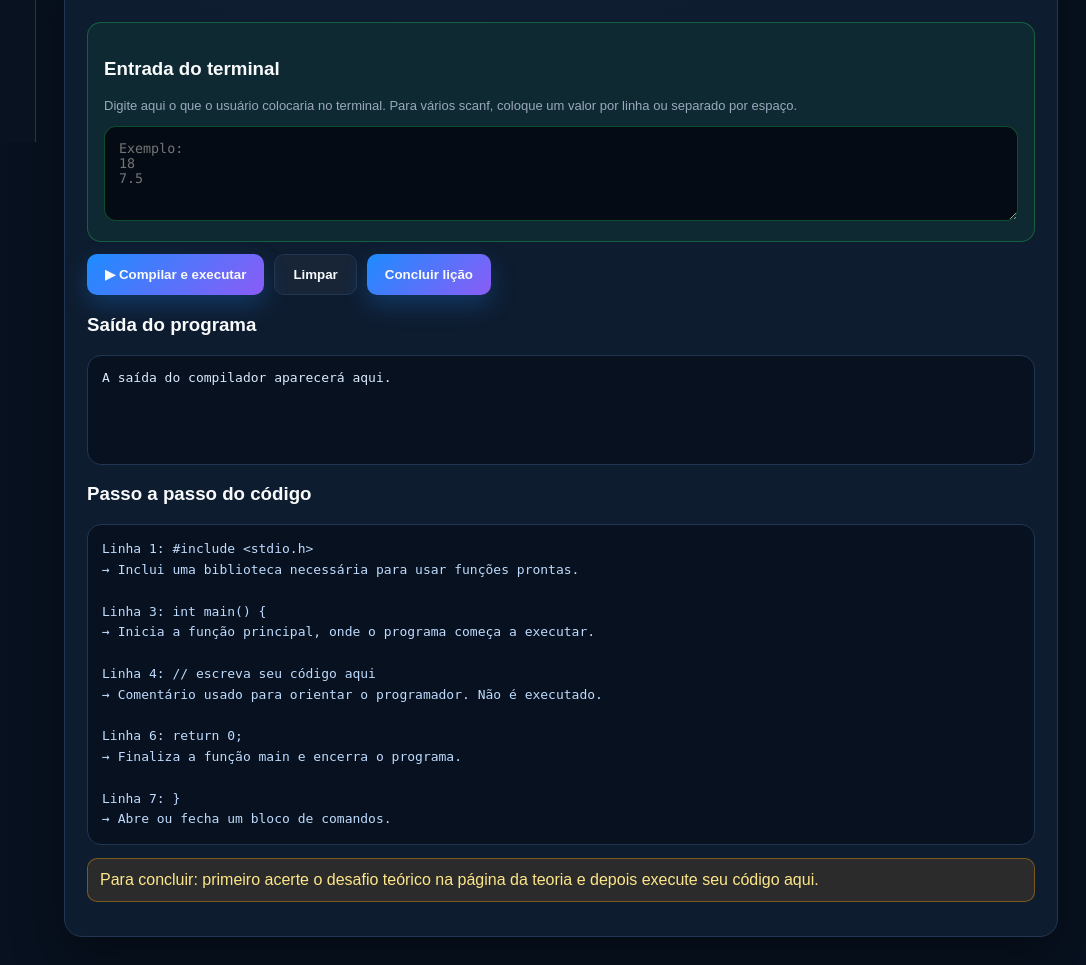
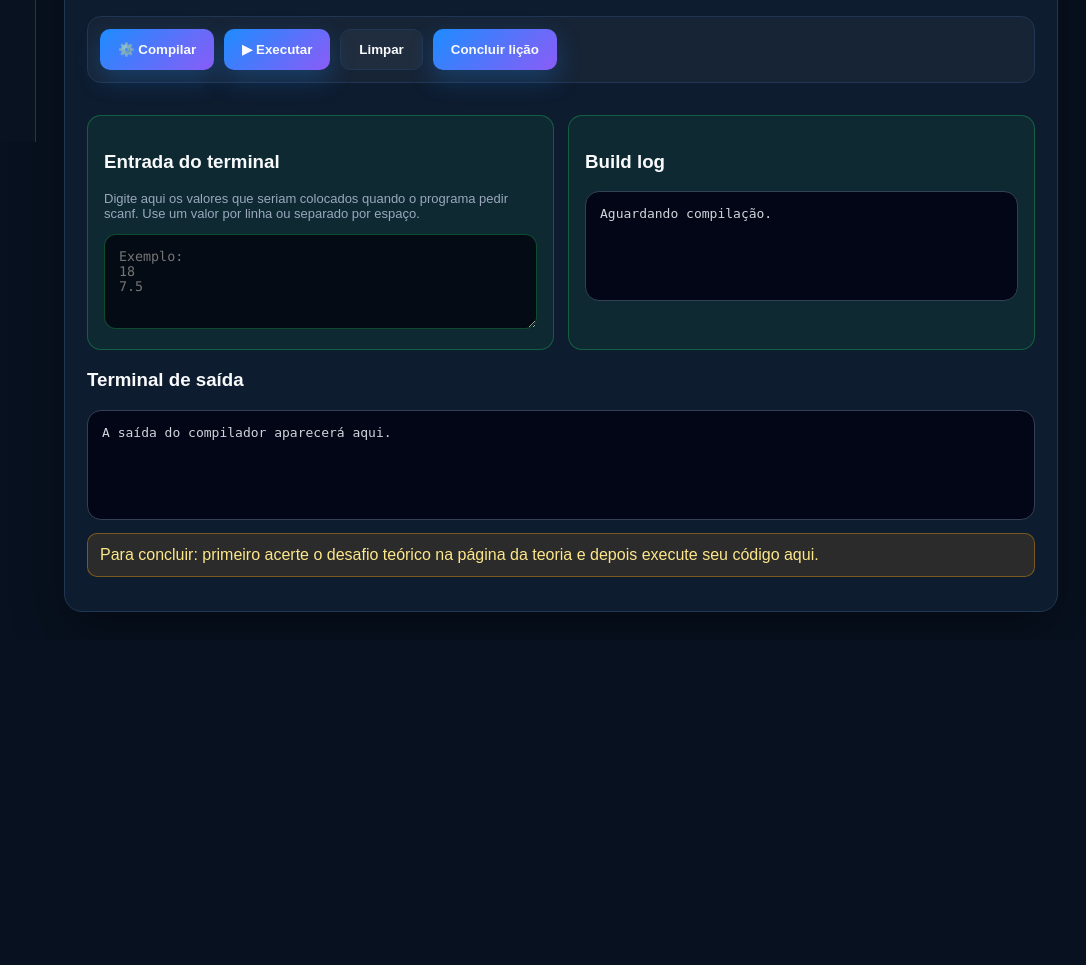
Before and after one commit to muriloew/site_ensinar_c, a Flask app: page /exercicio/1 in a window 1280 px wide. Shown: the part 658-1623 px from the top of the page, without its empty margins (194-1280 px from the left). After the commit the page ends 1270 px from the top, so only its background shows below. Run offline with Flask 3, Linux system fonts and the light colour scheme; a user stored in the database is signed in; data comes from the database, SQL or seed files in the repository.

Commit message:
Adiciona console estilo CodeBlocks

```diff
--- a/app.py
+++ b/app.py
@@ -400,57 +400,10 @@ def conceder_conquistas(usuario_id):
     conn.close()
 
 
-def analisar_codigo_passo_a_passo(codigo):
-    linhas = codigo.splitlines()
-    passos = []
-
-    for numero, linha in enumerate(linhas, start=1):
-        texto = linha.strip()
-
-        if not texto:
-            continue
-
-        explicacao = "Linha do programa."
-
-        if texto.startswith("#include"):
-            explicacao = "Inclui uma biblioteca necessária para usar funções prontas."
-        elif "int main" in texto:
-            explicacao = "Inicia a função principal, onde o programa começa a executar."
-        elif texto == "{" or texto == "}":
-            explicacao = "Abre ou fecha um bloco de comandos."
-        elif texto.startswith("//"):
-            explicacao = "Comentário usado para orientar o programador. Não é executado."
-        elif "printf" in texto:
-            explicacao = "Mostra uma mensagem ou valor na tela."
-        elif "scanf" in texto:
-            explicacao = "Lê um valor digitado pelo usuário no terminal."
-        elif "if" in texto:
-            explicacao = "Testa uma condição para decidir qual bloco executar."
-        elif "else" in texto:
-            explicacao = "Executa um bloco alternativo quando a condição do if é falsa."
-        elif "for" in texto:
-            explicacao = "Cria uma repetição controlada por contador."
-        elif "while" in texto:
-            explicacao = "Repete comandos enquanto a condição for verdadeira."
-        elif "return" in texto:
-            explicacao = "Finaliza a função main e encerra o programa."
-        elif "=" in texto and "==" not in texto:
-            explicacao = "Atribui ou calcula um valor em uma variável."
-        elif any(tipo in texto for tipo in ["int ", "float ", "double ", "char "]):
-            explicacao = "Declara uma variável para guardar dados na memória."
-
-        passos.append(f"Linha {numero}: {texto}\n→ {explicacao}")
-
-    if not passos:
-        return "Nenhuma linha de código foi identificada."
-
-    return "\n\n".join(passos)
-
-
-def executar_codigo_c(codigo, entrada=""):
+def compilar_codigo_c(codigo):
     """
-    Compila e executa código C usando gcc quando disponível no servidor.
-    A entrada simula o que o usuário digitaria no terminal, útil para scanf.
+    Compila o código C e retorna apenas o build log.
+    Parecido com a etapa Build do Code::Blocks.
     """
     with tempfile.TemporaryDirectory() as temp_dir:
         arquivo_c = os.path.join(temp_dir, "programa.c")
@@ -458,8 +411,6 @@ def executar_codigo_c(codigo, entrada=""):
 
         with open(arquivo_c, "w", encoding="utf-8") as f:
             f.write(codigo)
-
-        passos = analisar_codigo_passo_a_passo(codigo)
 
         try:
             compilacao = subprocess.run(
@@ -472,8 +423,61 @@ def executar_codigo_c(codigo, entrada=""):
             if compilacao.returncode != 0:
                 return {
                     "ok": False,
-                    "saida": "Erro de compilação:\n" + compilacao.stderr,
-                    "passos": passos
+                    "build": "Build failed.\n\n" + compilacao.stderr,
+                    "saida": ""
+                }
+
+            return {
+                "ok": True,
+                "build": "Build finished successfully.\n0 errors, 0 warnings.",
+                "saida": ""
+            }
+
+        except FileNotFoundError:
+            return {
+                "ok": False,
+                "build": "Não foi possível compilar: GCC não está disponível no servidor.\n\nNo Render gratuito, normalmente o ambiente não vem preparado para compilar C. Para produção, use uma API externa de compilação ou configure um ambiente com GCC.",
+                "saida": ""
+            }
+        except subprocess.TimeoutExpired:
+            return {
+                "ok": False,
+                "build": "Tempo de compilação excedido.",
+                "saida": ""
+            }
+        except Exception as erro:
+            return {
+                "ok": False,
+                "build": f"Erro ao compilar: {erro}",
+                "saida": ""
+            }
+
+
+def executar_codigo_c(codigo, entrada=""):
+    """
+    Compila e executa o código C.
+    A entrada simula o que seria digitado no terminal quando o programa usa scanf.
+    """
+    with tempfile.TemporaryDirectory() as temp_dir:
+        arquivo_c = os.path.join(temp_dir, "programa.c")
+        arquivo_saida = os.path.join(temp_dir, "programa")
+
+        with open(arquivo_c, "w", encoding="utf-8") as f:
+            f.write(codigo)
+
+        try:
+            compilacao = subprocess.run(
+                ["gcc", arquivo_c, "-o", arquivo_saida],
+                capture_output=True,
+                text=True,
+                timeout=8
+            )
+
+            if compilacao.returncode != 0:
+                return {
+                    "ok": False,
+                    "build": "Build failed.\n\n" + compilacao.stderr,
+                    "saida": ""
                 }
 
             execucao = subprocess.run(
@@ -485,31 +489,36 @@ def executar_codigo_c(codigo, entrada=""):
             )
 
             saida = execucao.stdout
+
             if execucao.stderr:
                 saida += "\nErros:\n" + execucao.stderr
 
             if not saida.strip():
-                saida = "Programa executado sem saída na tela."
+                saida = "Process returned 0.\nO programa executou, mas não mostrou nenhuma saída."
 
-            return {"ok": True, "saida": saida, "passos": passos}
+            return {
+                "ok": True,
+                "build": "Build finished successfully.\n0 errors, 0 warnings.",
+                "saida": saida + "\n\nProcess returned 0."
+            }
 
         except FileNotFoundError:
             return {
                 "ok": False,
-                "saida": "O código foi salvo, mas o GCC não está disponível no servidor para compilar.\n\nPara testar scanf, digite os valores no campo Entrada do terminal. Quando houver GCC, esses valores serão enviados ao programa.\n\nPara funcionar no Render, é necessário usar um ambiente com GCC instalado ou integrar uma API externa de compilação.\n\nDica local no Windows: instale MinGW ou MSYS2 e confirme com: gcc --version",
-                "passos": passos
+                "build": "Não foi possível compilar: GCC não está disponível no servidor.",
+                "saida": "O código foi salvo, mas o servidor não possui GCC para executar.\n\nPara ter compilação real online, será necessário configurar GCC no Render ou usar uma API externa segura de compilação.\n\nA entrada do terminal ficará salva para quando a execução estiver disponível."
             }
         except subprocess.TimeoutExpired:
             return {
                 "ok": False,
-                "saida": "Tempo de execução excedido. Verifique se o código não possui loop infinito ou se faltou entrada para scanf.",
-                "passos": passos
+                "build": "Build/Run interrompido por tempo excedido.",
+                "saida": "Tempo de execução excedido.\nVerifique se há loop infinito ou se faltou entrada para scanf."
             }
         except Exception as erro:
             return {
                 "ok": False,
-                "saida": f"Erro ao executar o código: {erro}",
-                "passos": passos
+                "build": "Erro durante build/run.",
+                "saida": f"Erro ao executar o código: {erro}"
             }
 
 
@@ -716,16 +725,13 @@ def exercicio(licao_id):
     codigo_salvo = registro["codigo_usuario"] if registro and registro["codigo_usuario"] else codigo_padrao
     saida_salva = registro["saida_codigo"] if registro and "saida_codigo" in registro.keys() and registro["saida_codigo"] else "A saída do compilador aparecerá aqui."
     entrada_salva = registro["entrada_codigo"] if registro and "entrada_codigo" in registro.keys() and registro["entrada_codigo"] else ""
-    passos_salvos = analisar_codigo_passo_a_passo(codigo_salvo)
-
     return render_template(
         "exercicio.html",
         modulo=modulo,
         licao=licao,
         codigo_salvo=codigo_salvo,
         saida_salva=saida_salva,
-        entrada_salva=entrada_salva,
-        passos_salvos=passos_salvos
+        entrada_salva=entrada_salva
     )
 
 
@@ -747,9 +753,7 @@ def desafio_diario():
     saida = registro["saida_codigo"] if registro and registro["saida_codigo"] else "A saída do desafio aparecerá aqui."
     entrada = registro["entrada_codigo"] if registro and "entrada_codigo" in registro.keys() and registro["entrada_codigo"] else ""
     concluido = registro["concluido"] if registro else 0
-    passos = analisar_codigo_passo_a_passo(codigo)
-
-    return render_template("desafio_diario.html", desafio=DESAFIO_DIARIO, codigo=codigo, saida=saida, entrada=entrada, concluido=concluido, passos=passos)
+    return render_template("desafio_diario.html", desafio=DESAFIO_DIARIO, codigo=codigo, saida=saida, entrada=entrada, concluido=concluido)
 
 
 @app.route("/verificar", methods=["POST"])
@@ -788,6 +792,20 @@ def verificar():
         "correta": correta,
         "mensagem": "Resposta correta! Agora faça o exercício de código para concluir." if correta else "Resposta incorreta. Revise o conteúdo e tente novamente."
     })
+
+
+
+@app.route("/compilar-codigo", methods=["POST"])
+def compilar_codigo():
+    usuario = usuario_logado()
+    if not usuario:
+        return jsonify({"ok": False, "build": "Usuário não logado.", "saida": ""}), 401
+
+    dados = request.get_json()
+    codigo = dados.get("codigo", "")
+
+    resultado = compilar_codigo_c(codigo)
+    return jsonify(resultado)
 
 
 @app.route("/executar-codigo", methods=["POST"])
--- a/static/css/style.css
+++ b/static/css/style.css
@@ -610,3 +610,30 @@ a { color: inherit; text-decoration: none; }
     color: #bfdbfe;
     line-height: 1.6;
 }
+
+
+.toolbar-codeblocks {
+    border: 1px solid var(--border);
+    background: rgba(255,255,255,.035);
+    border-radius: 14px;
+    padding: 12px;
+}
+
+.console-grid {
+    display: grid;
+    grid-template-columns: 1fr 1fr;
+    gap: 14px;
+    margin-top: 14px;
+}
+
+.console-output {
+    background: #020617;
+    color: #d1d5db;
+    border-color: #334155;
+}
+
+@media (max-width: 800px) {
+    .console-grid {
+        grid-template-columns: 1fr;
+    }
+}
--- a/static/js/app.js
+++ b/static/js/app.js
@@ -42,15 +42,50 @@ async function verificarResposta(licaoId, resposta, botao) {
     }
 }
 
+
+async function compilarCodigo() {
+    const editor = document.getElementById("editorCodigo");
+    const buildLog = document.getElementById("buildLog");
+
+    if (!buildLog) {
+        return;
+    }
+
+    buildLog.textContent = "Compilando...";
+
+    try {
+        const retorno = await fetch("/compilar-codigo", {
+            method: "POST",
+            headers: {"Content-Type": "application/json"},
+            body: JSON.stringify({
+                codigo: editor.value
+            })
+        });
+
+        let dados;
+        try {
+            dados = await retorno.json();
+        } catch {
+            buildLog.textContent = "Erro no servidor: resposta inválida. Veja os logs do Render.";
+            return;
+        }
+
+        buildLog.textContent = dados.build || "Compilação finalizada.";
+    } catch (erro) {
+        buildLog.textContent = "Erro de conexão ao compilar. Verifique se o site está online.";
+    }
+}
+
+
 async function executarCodigo(licaoId, tipo) {
     const editor = document.getElementById("editorCodigo");
     const entradaTerminal = document.getElementById("entradaTerminal");
     const saida = document.getElementById("saidaCodigo");
-    const passos = document.getElementById("passosCodigo");
+    const buildLog = document.getElementById("buildLog");
 
-    saida.textContent = "Compilando e executando...";
-    if (passos) {
-        passos.textContent = "Analisando o código passo a passo...";
+    saida.textContent = "Executando programa...";
+    if (buildLog) {
+        buildLog.textContent = "Compilando antes de executar...";
     }
 
     try {
@@ -73,10 +108,10 @@ async function executarCodigo(licaoId, tipo) {
             return;
         }
 
+        if (buildLog) {
+            buildLog.textContent = dados.build || "Build finalizado.";
+        }
         saida.textContent = dados.saida || dados.mensagem || "Execução finalizada sem mensagem.";
-        if (passos) {
-            passos.textContent = dados.passos || "Não foi possível montar o passo a passo.";
-        }
     } catch (erro) {
         saida.textContent = "Erro de conexão ao executar. Verifique se o site está online e tente novamente.";
     }
--- a/templates/exercicio.html
+++ b/templates/exercicio.html
@@ -25,23 +25,28 @@
 
         <textarea id="editorCodigo" class="code-editor large">{{ codigo_salvo }}</textarea>
 
-        <div class="terminal-box">
-            <h3>Entrada do terminal</h3>
-            <p class="small-muted">Digite aqui o que o usuário colocaria no terminal. Para vários scanf, coloque um valor por linha ou separado por espaço.</p>
-            <textarea id="entradaTerminal" class="terminal-input" placeholder="Exemplo:&#10;18&#10;7.5">{{ entrada_salva }}</textarea>
-        </div>
-
-        <div class="editor-actions">
-            <button class="btn btn-primary" onclick="executarCodigo({{ licao.id }}, 'licao')">▶ Compilar e executar</button>
+        <div class="editor-actions toolbar-codeblocks">
+            <button class="btn btn-primary" onclick="compilarCodigo()">⚙️ Compilar</button>
+            <button class="btn btn-primary" onclick="executarCodigo({{ licao.id }}, 'licao')">▶ Executar</button>
             <button class="btn btn-ghost" onclick="limparEditor()">Limpar</button>
             <button class="btn btn-primary" onclick="concluirLicao({{ licao.id }})">Concluir lição</button>
         </div>
 
-        <h3>Saída do programa</h3>
-        <pre id="saidaCodigo" class="output">{{ saida_salva }}</pre>
+        <div class="console-grid">
+            <div class="terminal-box">
+                <h3>Entrada do terminal</h3>
+                <p class="small-muted">Digite aqui os valores que seriam colocados quando o programa pedir scanf. Use um valor por linha ou separado por espaço.</p>
+                <textarea id="entradaTerminal" class="terminal-input" placeholder="Exemplo:&#10;18&#10;7.5">{{ entrada_salva }}</textarea>
+            </div>
 
-        <h3>Passo a passo do código</h3>
-        <pre id="passosCodigo" class="output steps">{{ passos_salvos }}</pre>
+            <div class="terminal-box">
+                <h3>Build log</h3>
+                <pre id="buildLog" class="output console-output">Aguardando compilação.</pre>
+            </div>
+        </div>
+
+        <h3>Terminal de saída</h3>
+        <pre id="saidaCodigo" class="output console-output">{{ saida_salva }}</pre>
 
         <div class="hint">
             Para concluir: primeiro acerte o desafio teórico na página da teoria e depois execute seu código aqui.
```
Also changed, not shown: templates/desafio_diario.html (+17 -12 lines), README.md.
